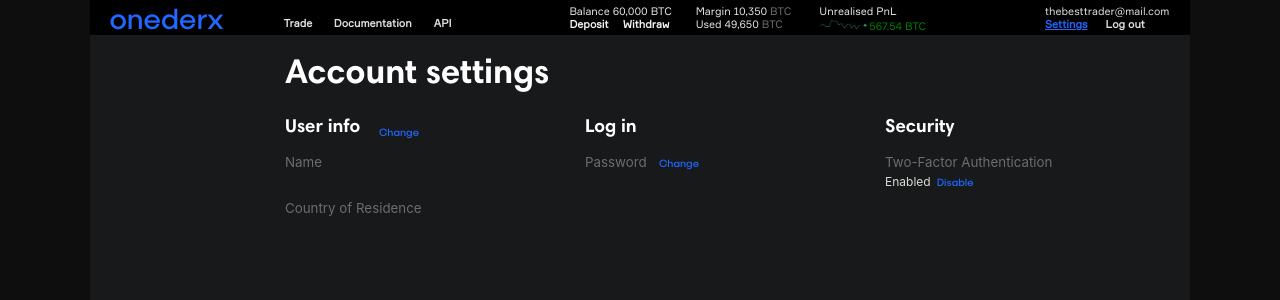
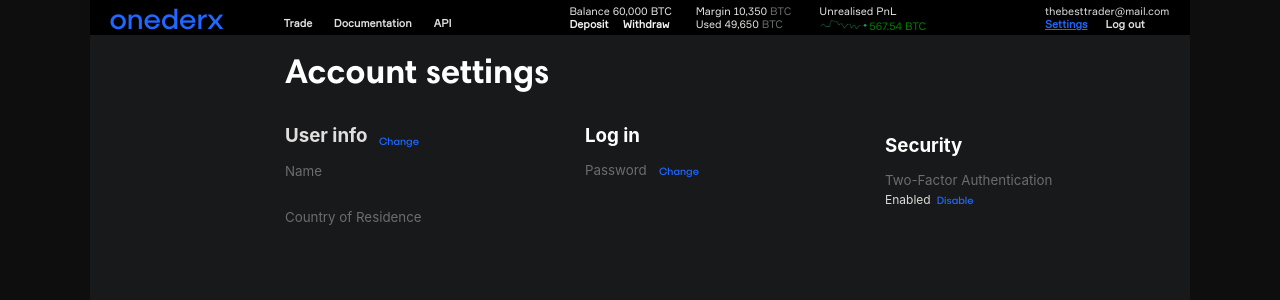
Before and after one commit to Stadionova/test-proj__onederx, a React (Create React App) app: page / in a window 1280 px wide. Shown: the top 300 px of the page. Built offline with nearby package versions, Linux system fonts and the light colour scheme.

Commit message:
pluged module.css to AccountSettings Component

```diff
--- /dev/null
+++ b/src/Components/AccountSetting/AccountSetting.js
@@ -0,0 +1,23 @@
+import React from 'react';
+import s from './AccountSetting.module.css';
+import UserInfo from "../UserInfo/UserInfo";
+import LogIn from "../LogIn/LogIn";
+import Security from "../Security/Security";
+
+const AccountSetting = () => {
+
+  return (
+    <div className={s.container}>
+      <div className={s.container__settings}>
+        <div className={s.title}><h3>Account settings</h3></div>
+        <div className={s.userBlocks}>
+          <UserInfo />
+          <LogIn />
+          <Security />
+        </div>
+      </div>
+    </div>
+  )
+}
+
+export default AccountSetting;
--- a/src/Components/Main/Main.css
+++ b/src/Components/AccountSetting/AccountSetting.module.css
@@ -1,19 +1,15 @@
 @font-face {
-  font-family: 'Fontspring-DEMO-aktifoa-bold';
-  src: url("../../fonts/Fontspring-DEMO-aktifoa-bold.otf");
-  font-family: 'RBCGrotesk-Regular';
-  src: url("../../fonts/RBCGrotesk-Regular.otf");
   font-family: 'HarmoniaSansProCyr-Bold';
   src: url("../../fonts/HarmoniaSansProCyr-Bold.otf");
 }
 
-.chart-2 {
+.container {
   background-color: rgb(23, 25, 26);
   grid-column: 1 / 19;
   grid-row: 2 / 19;
 }
 
-.account-settings {
+.container__settings {
   width: 710px;
   margin: 0 auto;
   margin-top: 20px;
@@ -25,18 +21,15 @@
   color: rgb(255, 255, 255);
 }
 
-.user-blocks {
-  display: flex;
-  width: 800px;
-  justify-content: space-between;
-}
-
-h3 {
+.title h3 {
+  font-size: 26pt;
   color: rgb(255, 255, 255);
   margin: 0;
   font-family: HarmoniaSansProCyr-Bold;
 }
 
-.title h3 {
-  font-size: 26pt;
+.userBlocks {
+  display: flex;
+  width: 800px;
+  justify-content: space-between;
 }
--- a/src/Components/App/App.js
+++ b/src/Components/App/App.js
@@ -1,7 +1,7 @@
 import React from 'react';
 import './App.css';
 import Header from "../Header/Header";
-import Main from "../Main/Main";
+import AccountSetting from "../AccountSetting/AccountSetting";
 
 const App = () => {
 
@@ -12,7 +12,7 @@ const App = () => {
           <div className='header-block'>
             <Header />
           </div>
-          <Main />
+          <AccountSetting />
         </div>
       </div>
     </div>
--- a/src/Components/Login/Login.css
+++ b/src/Components/Login/Login.css
@@ -5,7 +5,7 @@
 
 .log-in {
   width: 200px;
-  margin-top: 20px;
+  margin-top: 10px;
 }
 
 .log-in h3 {
--- a/src/Components/Main/Main.js
+++ /dev/null
@@ -1,23 +0,0 @@
-import React from 'react';
-import './Main.css';
-import UserInfo from "../UserInfo/UserInfo";
-import LogIn from "../LogIn/LogIn";
-import Security from "../Security/Security";
-
-const Main = (props) => {
-
-  return (
-    <div className="chart-2">
-      <div className='account-settings'>
-        <div className='title'><h3>Account settings</h3></div>
-        <div className='user-blocks'>
-          <UserInfo />
-          <LogIn />
-          <Security />
-        </div>
-      </div>
-    </div>
-  )
-}
-
-export default Main;
--- a/src/Components/ModalWindowUserInfo/ModalWindowUserInfo.css
+++ b/src/Components/ModalWindowUserInfo/ModalWindowUserInfo.css
@@ -18,7 +18,6 @@
   width: 240px;
   height: 300px;
   margin: 0 auto;
-  margin-top: 10px;
   position: relative;
 }
 
@@ -57,11 +56,13 @@ input:hover {
   display: flex;
   margin-bottom: 10px;
   position: relative;
+  height: 41px;
 }
 
 .close {
   right: 0;
   position: absolute;
+  bottom: 0;
 }
 
 .close button {
--- a/src/Components/UserInfo/UserInfo.css
+++ b/src/Components/UserInfo/UserInfo.css
@@ -6,7 +6,7 @@
 }
 
 .user-info-container {
-  margin-top: 20px;
+  margin-top: 10px;
   width: 200px;
 }
 
@@ -15,6 +15,7 @@
   color: rgb(224, 223, 221);
   width: 140px;
   position: relative;
+  height: 42px;
 }
 
 .user-info-name {
```
Also changed, not shown: 1 other file (tests, documents, lock files or other folders).
